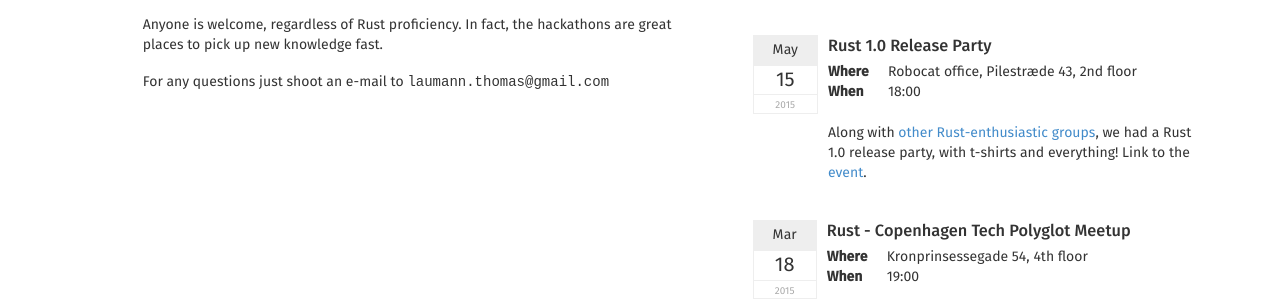
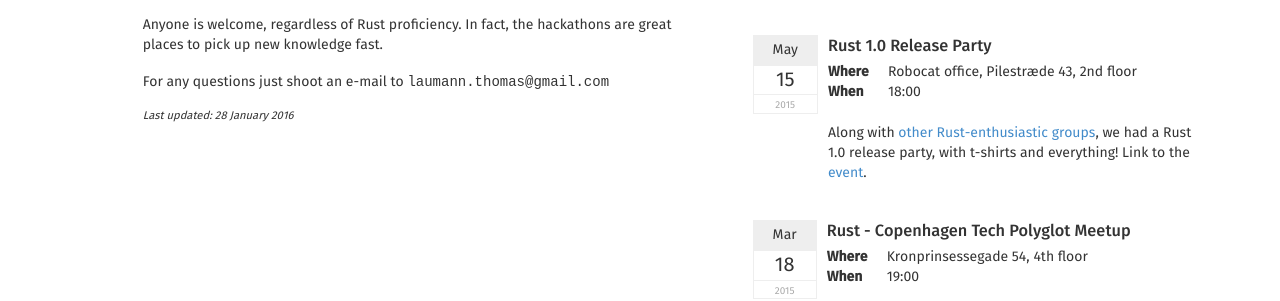
Before and after one commit to laumann/cph.rs, a Jekyll site: the page built from index.html, in a window 1280 px wide. Shown: the part 599-900 px from the top of the page. Built offline with Jekyll 4.4.1, drawn with Linux system fonts in a browser that asks for light colours; Markdown is read by kramdown in place of the engine named in the settings.

Commit message:
Add "Last updated" to post

```diff
--- a/_layouts/default.html
+++ b/_layouts/default.html
@@ -70,6 +70,11 @@
     padding-top: 0.5rem;
     padding-bottom: 0.5rem;
     margin: 0; }
+
+    p.update-timestamp {
+      font-size: 0.8em;
+      font-style: italic;
+    }
   </style>
 
   <body class="container">
--- a/index.html
+++ b/index.html
@@ -47,6 +47,8 @@ title: The Copenhagen Rust Group
 	    knowledge fast.</p>
 
 	    <p>For any questions just shoot an e-mail to <kbd>laumann.thomas<span><!-- space --></span>@<span><!-- more space --></span>gmail.com</kbd></p>
+	    <p class="update-timestamp">Last updated: {{ site.time | date_to_long_string }}</p>
+
           </div>
 	</article>
       </div>
```
